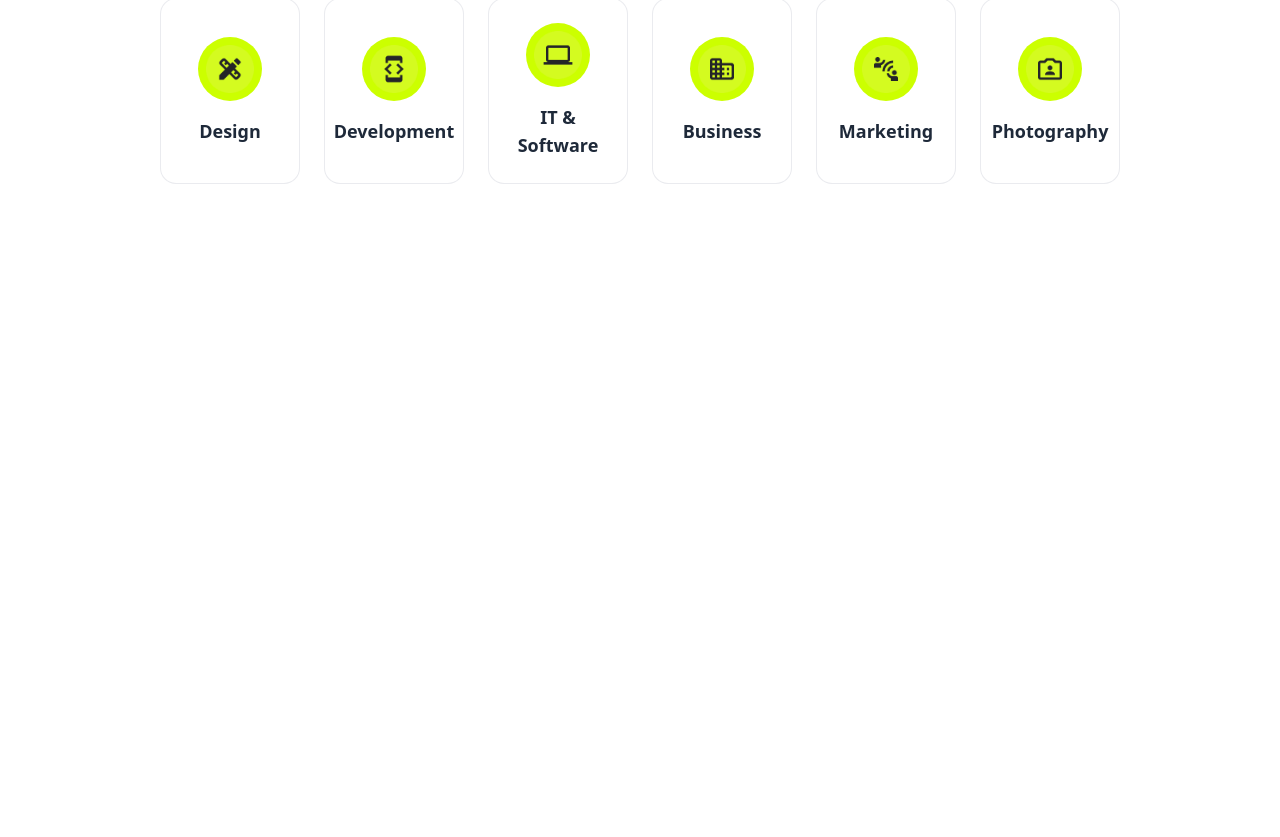
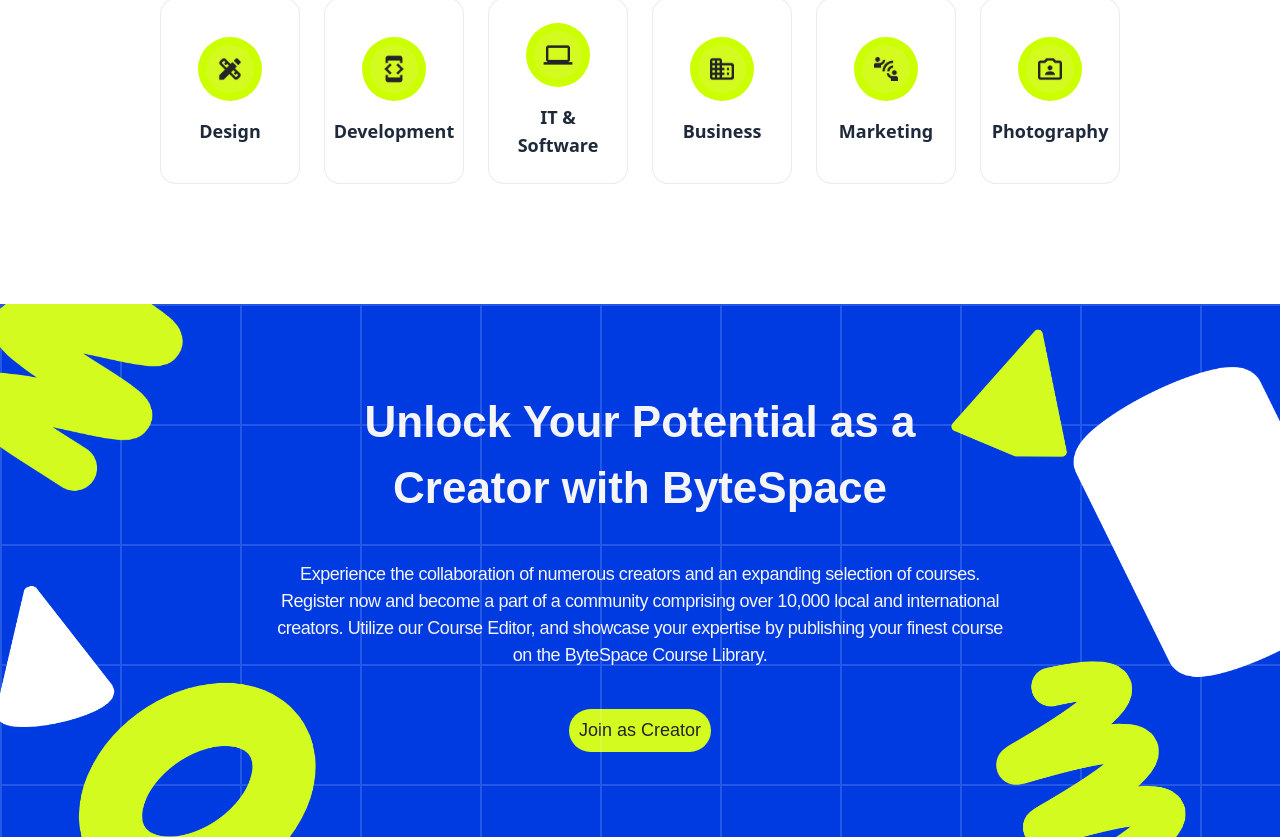
Before and after one commit to kartikDas074/ByteSpace_New, a Next.js app: page / in a window 1280 px wide. Shown: the part 3057-3894 px from the top of the page. Before the commit the page ends 3361 px from the top, so only its background shows below. Built offline with nearby package versions, Linux system fonts and the light colour scheme; a web font is replaced by a local one.

Commit message:
CTA section added with full responsiveness

```diff
--- /dev/null
+++ b/src/Component/Background/FLoatingObject.jsx
@@ -0,0 +1,16 @@
+import React from 'react';
+
+const FLoatingObject = () => {
+    return (
+        <div className="pointer-events-none absolute z-5 inset-0 overflow-hidden hidden xl:block w-full">
+            <div className="absolute z-5 left-[-8%] top-[-27%] h-[385px] w-[385px] bg-[#D4FB20] [mask-image:url('/Asset/helix.png')] [mask-size:contain] [mask-position:center] [mask-repeat:no-repeat] [-webkit-mask-image:url('/Asset/helix.png')] [-webkit-mask-size:contain] [-webkit-mask-position:center] [-webkit-mask-repeat:no-repeat]" />
+             <div className="absolute z-5 right-[-12%] lg:right-[-10%] top-[5%] h-[300px] w-[300px] lg:h-[385px] lg:w-[385px] bg-[#FFFFFF] [mask-image:url('/Asset/cylinder.png')] [mask-size:contain] [mask-position:center] [mask-repeat:no-repeat] [-webkit-mask-image:url('/Asset/cylinder.png')] [-webkit-mask-size:contain] [-webkit-mask-position:center] [-webkit-mask-repeat:no-repeat]" />
+             <div className="absolute z-5 left-[-3%] top-[50%] h-[175px] w-[175px] bg-[#FFFFFF] [mask-image:url('/Asset/MainCone.png')] [mask-size:contain] [mask-position:center] [mask-repeat:no-repeat] [-webkit-mask-image:url('/Asset/MainCone.png')] [-webkit-mask-size:contain] [-webkit-mask-position:center] [-webkit-mask-repeat:no-repeat]" />
+             <div className="absolute z-5 right-[14%] top-[1%] h-[175px] w-[175px] bg-[#D4FB20] [mask-image:url('/Asset/cone.png')] [mask-size:contain] [mask-position:center] [mask-repeat:no-repeat] [-webkit-mask-image:url('/Asset/cone.png')] [-webkit-mask-size:contain] [-webkit-mask-position:center] [-webkit-mask-repeat:no-repeat]" />
+             <div className="absolute z-5 left-[2%] top-[60%] h-[342px] w-[342px] bg-[#D4FB20] [mask-image:url('/Asset/torus.png')] [mask-size:contain] [mask-position:center] [mask-repeat:no-repeat] [-webkit-mask-image:url('/Asset/torus.png')] [-webkit-mask-size:contain] [-webkit-mask-position:center] [-webkit-mask-repeat:no-repeat]" />
+             <div className="absolute z-5 right-[2%] top-[60%] h-[330px] w-[330px] bg-[#D4FB20] [mask-image:url('/Asset/reverseHelix.png')] [mask-size:contain] [mask-position:center] [mask-repeat:no-repeat] [-webkit-mask-image:url('/Asset/reverseHelix.png')] [-webkit-mask-size:contain] [-webkit-mask-position:center] [-webkit-mask-repeat:no-repeat]" />
+        </div>
+    );
+};
+
+export default FLoatingObject;
--- /dev/null
+++ b/src/Component/Landing/Cta.jsx
@@ -0,0 +1,19 @@
+import React from 'react';
+
+const Cta = () => {
+    return (
+        <div className=" max-w[80vw] md:max-w-[60vw] mx-auto px-4   py-[40px] md:py-[85px]">
+             <div className=' flex flex-col justify-center items-center space-y-[30px] md:space-y-[40px]'>
+                <h1 className=" font-poppins font-semibold md:font-bold text-[28px] md:text-[44px] text-[#F5F5F6] text-center ">
+                    Unlock Your Potential as a <br /> Creator with ByteSpace
+                </h1>
+                <p className=' font-satoshi text-[16px] md:text-[18px] font-normal text-[#F5F5F6] tracking-tight text-center'>
+                    Experience the collaboration of numerous creators and an expanding selection of courses. Register now and become a part of a community comprising over 10,000 local and international creators. Utilize our Course Editor, and showcase your expertise by publishing your finest course on the ByteSpace Course Library.
+                </p>
+                <button className=' px-[10px] py-[8px] rounded-full bg-[#D4FB20] text-[#242528] font-satoshi font-medium text-[18px]'> Join as Creator</button>
+             </div>
+        </div>
+    );
+};
+
+export default Cta;
--- a/src/app/page.js
+++ b/src/app/page.js
@@ -1,9 +1,11 @@
 import Circle from "@/Component/Background/Circle";
 import DecorativeObject from "@/Component/Background/DecorativeObject";
+import FLoatingObject from "@/Component/Background/FLoatingObject";
 import GridBackground from "@/Component/Background/gridBaground";
 import BannerWriting from "@/Component/Landing/BannerWriting";
 import CompanyLogo from "@/Component/Landing/CompanyLogo";
 import Course from "@/Component/Landing/Course";
+import Cta from "@/Component/Landing/Cta";
 import Discover from "@/Component/Landing/Discover";
 import Explore from "@/Component/Landing/Explore";
 import Navbar from "@/Component/Landing/Navbar";
@@ -26,17 +28,32 @@ export default async function Home() {
         <DecorativeObject></DecorativeObject>
         <Circle></Circle>
       </section>
+
+
       {/* Company Logo  */}
       <section className=" companyLogo w-full relative bg-[#F5F5F6]">
                 <CompanyLogo></CompanyLogo>
       </section>
 
-      <section className=" companyLogo w-full relative bg-[#FFFFFF] my-[60px] md:my-[120px]">
+
+      {/* Course Feature and Learning Section */}
+      <section className=" Feature w-full relative bg-[#FFFFFF] my-[60px] md:my-[120px]">
                <Discover></Discover>
                <Course data={data}></Course>
                <Explore></Explore>
       </section>
 
+      {/* Advertising Section */}
+      <section className=" Feature w-full relative bg-[#FFFFFF] ">
+
+      </section>
+
+      {/* CTA section */}
+      <section className="  CTA w-full relative overflow-hidden bg-[#003BE2] ">
+             <GridBackground></GridBackground>
+             <Cta></Cta>
+             <FLoatingObject></FLoatingObject>
+      </section>
 
     </div>
   );
```
Also changed, not shown: public/Asset/GirlAnalytics.png (added), public/Asset/MainCone.png (added).
